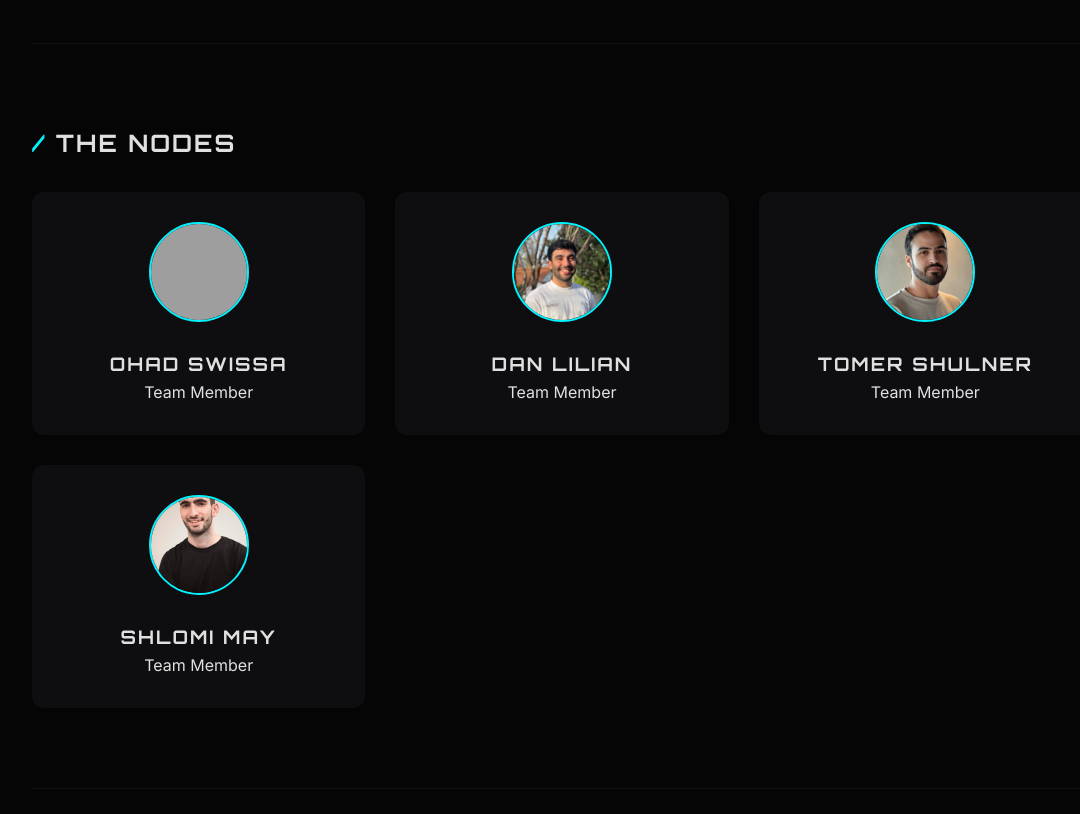
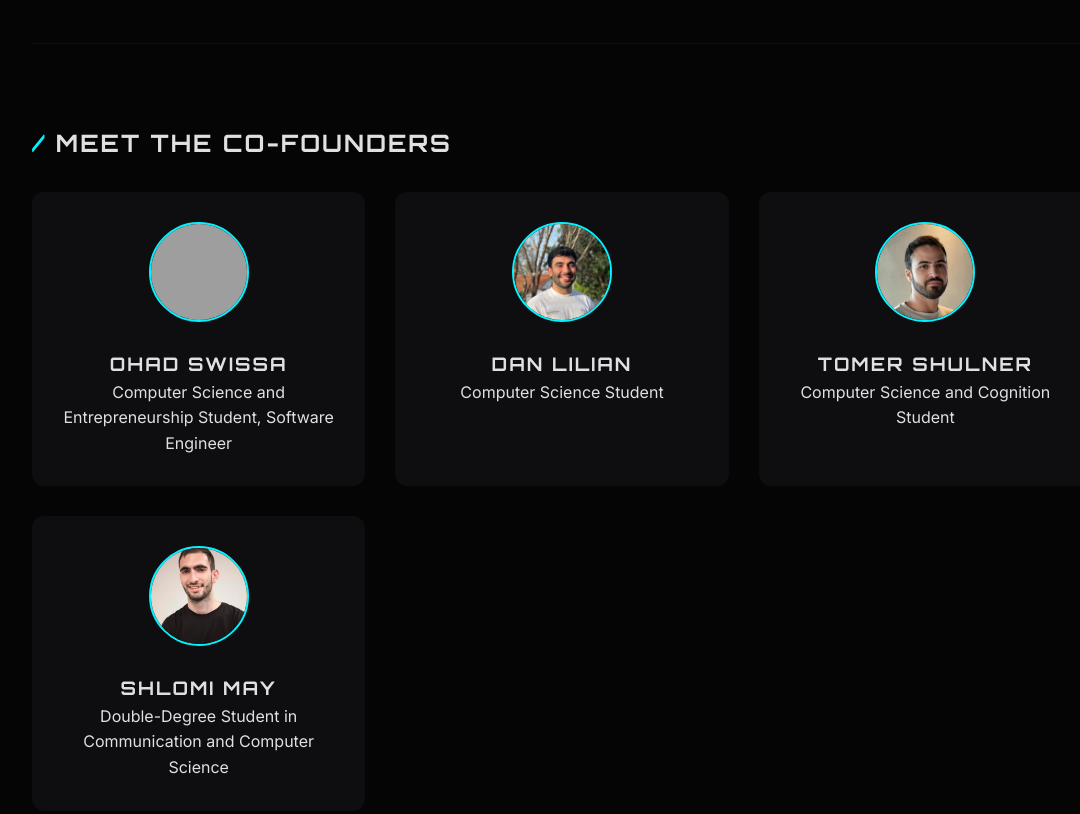
Before and after one commit to ohadswissa/ohadswissa.github.io, a plain HTML site: page index.html in a window 1280 px wide. Shown: the part 2220-3034 px from the top of the page, without its empty margins (78-1158 px from the left). Drawn offline with Linux system fonts and the light colour scheme; grey boxes are pictures that could not be loaded.

Commit message:
adjusting co founders and bio

```diff
--- a/index.html
+++ b/index.html
@@ -115,27 +115,27 @@
         </section>
 
         <section id="team">
-            <h2><span class="highlight">/</span> THE NODES</h2>
+            <h2><span class="highlight">/</span> MEET THE CO-FOUNDERS</h2>
             <div class="grid-3">
                 <div class="team-member">
                     <img src="ohad.jpg" alt="Ohad Swissa" class="avatar">
                     <h3>Ohad Swissa</h3>
-                    <p>Team Member</p>
+                    <p>Computer Science and Entrepreneurship Student, Software Engineer</p>
                 </div>
                 <div class="team-member">
                     <img src="dan.jpg" alt="Dan Lilian" class="avatar">
                     <h3>Dan Lilian</h3>
-                    <p>Team Member</p>
+                    <p>Computer Science Student</p>
                 </div>
                 <div class="team-member">
                     <img src="tomer.jpg" alt="Tomer Shulner" class="avatar">
                     <h3>Tomer Shulner</h3>
-                    <p>Team Member</p>
+                    <p>Computer Science and Cognition Student</p>
                 </div>
                 <div class="team-member">
                     <img src="shlomi.jpg" alt="Shlomi May" class="avatar">
                     <h3>Shlomi May</h3>
-                    <p>Team Member</p>
+                    <p>Double-Degree Student in Communication and Computer Science</p>
                 </div>
             </div>
         </section>
--- a/styles.css
+++ b/styles.css
@@ -230,6 +230,7 @@ section {
     margin: 0 auto 20px;
     border: 2px solid var(--accent);
     object-fit: cover; /* Prevents squeezing */
+    object-position: 50% 20%; /* Focuses slightly higher to avoid cutting heads */
 }
 
 /* --- Footer --- */
```
